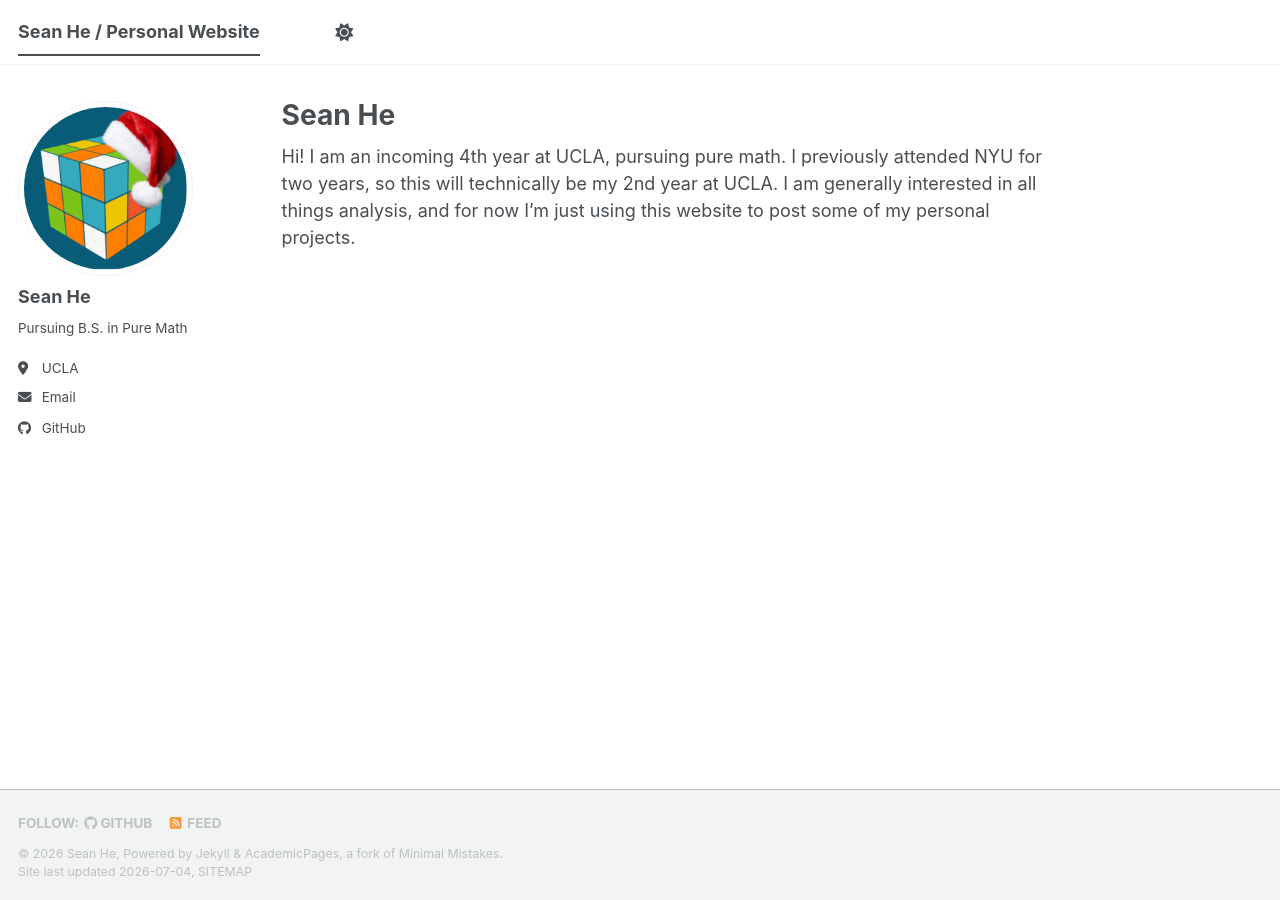
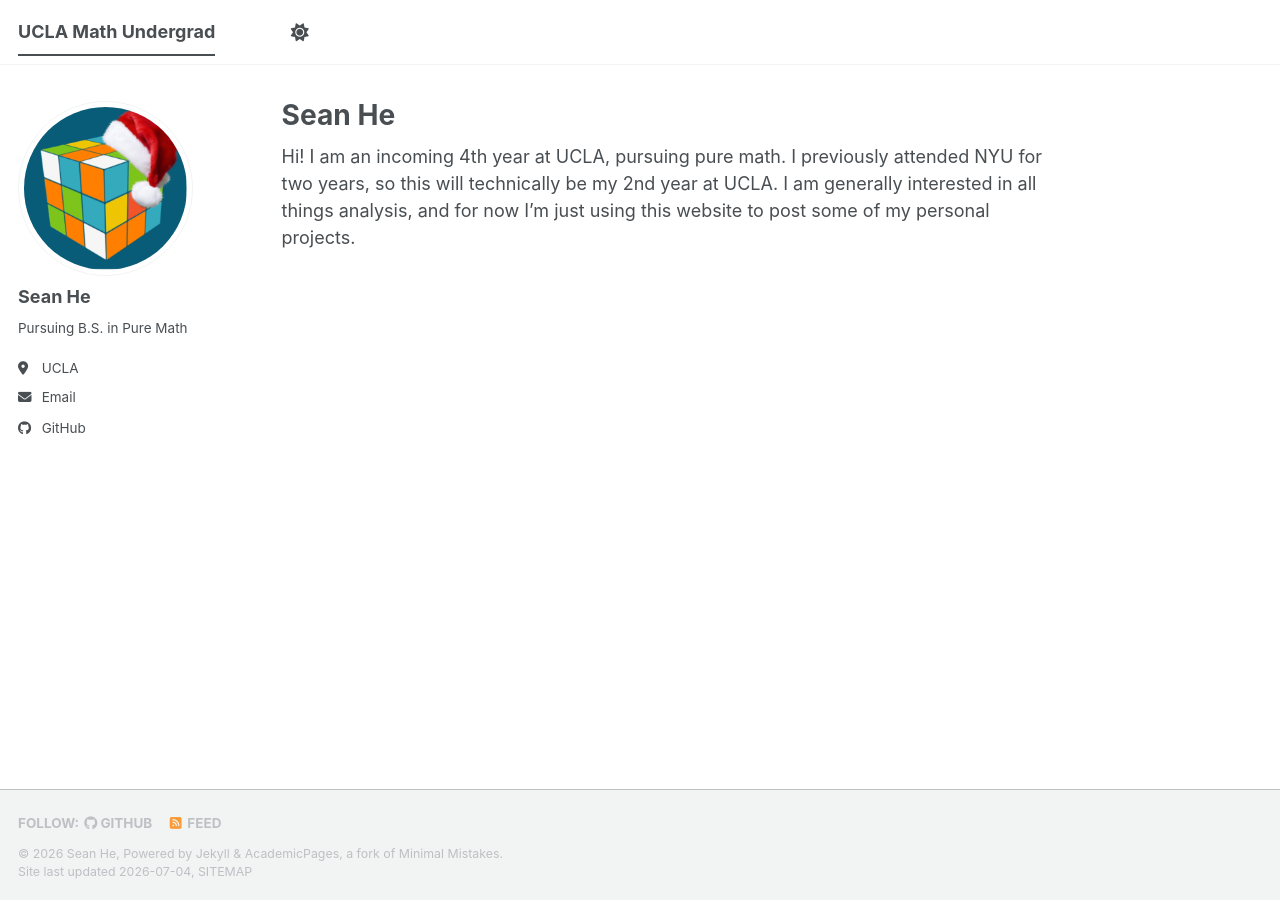
Before and after one commit to mathmaniac88/mathmaniac88.github.io, a Jekyll site: the page built from _pages/about.md, in a window 1280 px wide. Built offline with Jekyll 4.4.1, drawn with Linux system fonts in a browser that asks for light colours; a style sheet for code colours, icons or effects is not loaded.

Commit message:
Update _config.yml

```diff
--- a/_config.yml
+++ b/_config.yml
@@ -9,7 +9,7 @@
 # Basic Site Settings
 locale                   : "en-US"
 site_theme               : "default" # The available themes options are "default", "air", "sunrise", "mint", "dirt" and "contrast"
-title                    : "Sean He / Personal Website"
+title                    : "UCLA Math Undergrad"
 title_separator          : "-"
 name                     : &name "Sean He"
 description              : &description "Sean He's academic portfolio"   # Update this with a general description of your site, this is the default if not overridden by a page
```
